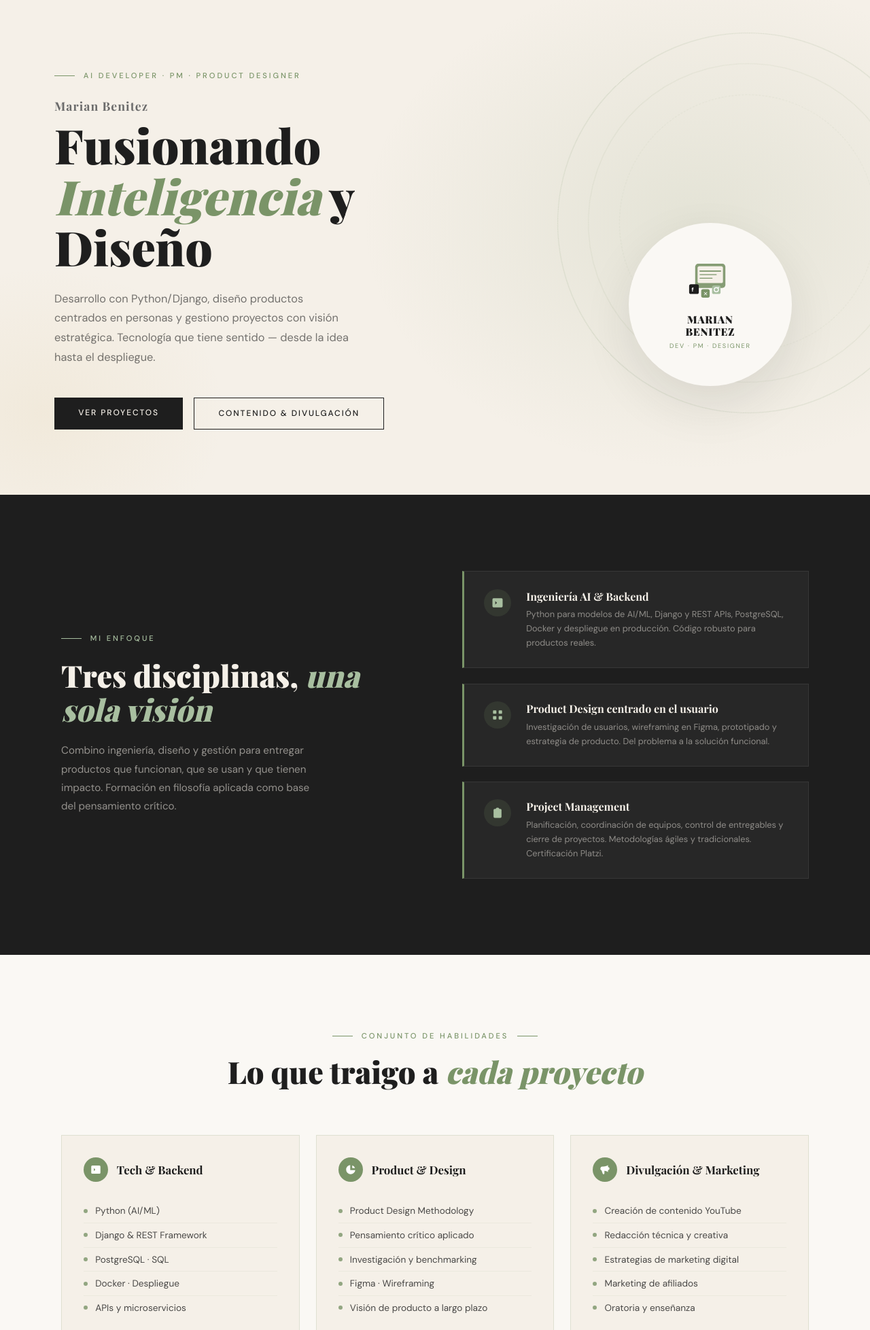
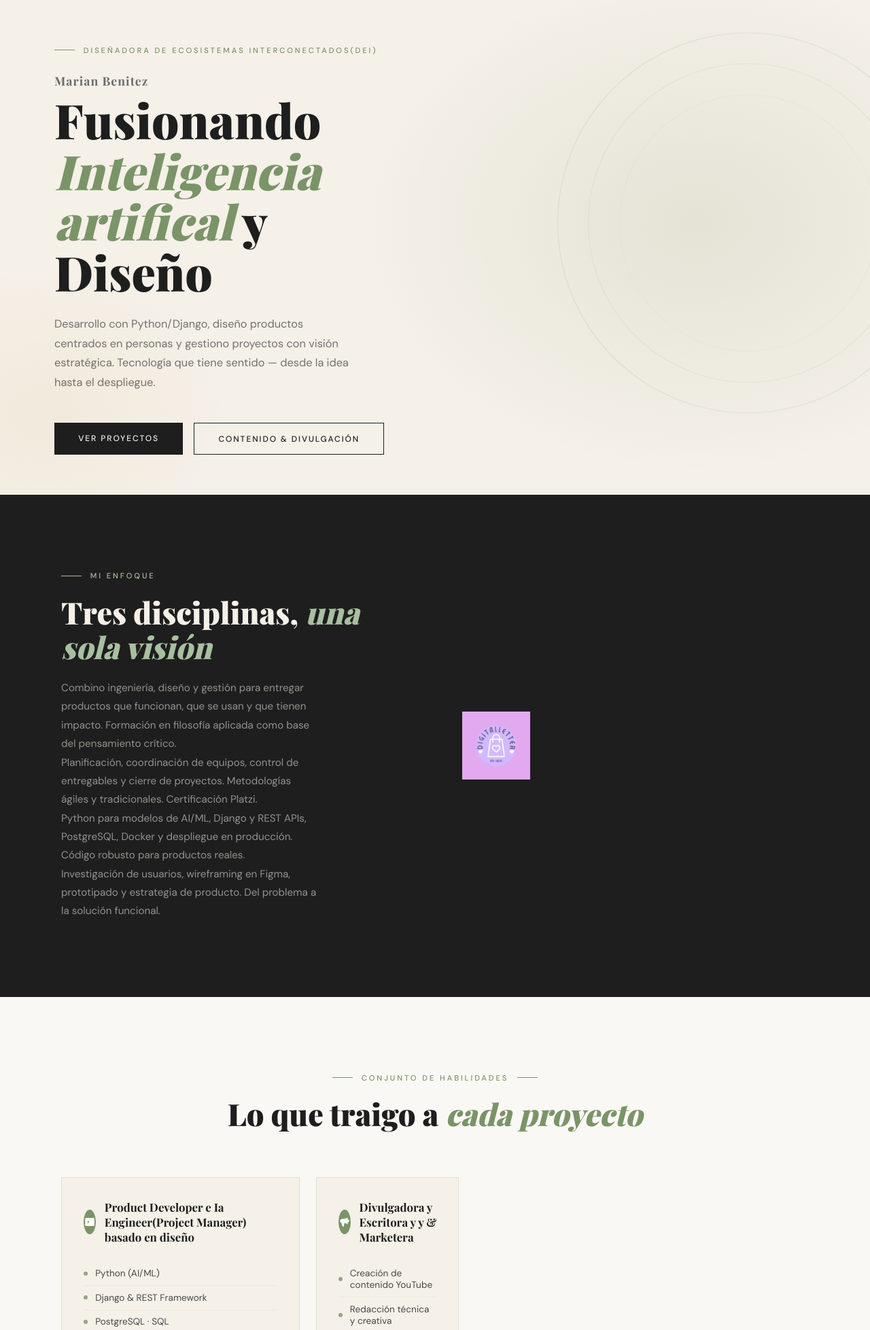
Before and after one commit to MSE-256/me-v2, a Django app: template meTime/templates/home.html in a window 1280 px wide. Shown: the part 72-2029 px from the top of the page at 68% size. Run offline with Django 3.2, Linux system fonts and the light colour scheme; the template is opened without the code that fills it, so the values that code supplies are empty; some web fonts are replaced.

Commit message:
more simple

```diff
--- a/meTime/templates/home.html
+++ b/meTime/templates/home.html
@@ -786,9 +786,9 @@
   <div class="hero-ring"></div>
 
   <div class="hero-content">
-    <div class="eyebrow">AI Developer · PM · Product Designer</div>
+    <div class="eyebrow">Diseñadora de ecosistemas interconectados(DEI)</div>
     <p class="hero-name">Marian Benitez</p>
-    <h1>Fusionando <em>Inteligencia</em> y Diseño</h1>
+    <h1>Fusionando <em>Inteligencia artifical</em> y Diseño</h1>
     <p class="hero-sub">
       Desarrollo con Python/Django, diseño productos centrados en personas y gestiono proyectos con visión estratégica.
       Tecnología que tiene sentido — desde la idea hasta el despliegue.
@@ -797,25 +797,6 @@
       <a href="#projects" class="btn-primary">Ver proyectos</a>
       <a href="#content" class="btn-outline">Contenido &amp; divulgación</a>
     </div>
-  </div>
-
-  <div class="hero-badge">
-    <svg viewBox="0 0 90 80" fill="none" xmlns="http://www.w3.org/2000/svg">
-      <rect x="20" y="8" width="50" height="40" rx="5" fill="#7a9468" opacity="0.9"/>
-      <rect x="24" y="12" width="42" height="28" rx="3" fill="#f5f0e8"/>
-      <line x1="28" y1="20" x2="62" y2="20" stroke="#7a9468" stroke-width="2" stroke-linecap="round"/>
-      <line x1="28" y1="26" x2="55" y2="26" stroke="#7a9468" stroke-width="1.5" stroke-linecap="round"/>
-      <line x1="28" y1="32" x2="48" y2="32" stroke="#7a9468" stroke-width="1.5" stroke-linecap="round"/>
-      <rect x="10" y="42" width="16" height="16" rx="3" fill="#1e1e1e"/>
-      <text x="14" y="54" fill="white" font-size="9" font-weight="bold">f</text>
-      <rect x="30" y="50" width="14" height="14" rx="3" fill="#7a9468"/>
-      <text x="33.5" y="61" fill="white" font-size="9">✕</text>
-      <rect x="48" y="44" width="14" height="14" rx="3" fill="#a8bfa0"/>
-      <circle cx="55" cy="51" r="3.5" stroke="white" stroke-width="1.5" fill="none"/>
-      <circle cx="58.5" cy="47.5" r="1" fill="white"/>
-    </svg>
-    <div class="hb-name">MARIAN<br>BENITEZ</div>
-    <div class="hb-title">Dev · PM · Designer</div>
   </div>
 </section>
 
@@ -826,43 +807,11 @@
       <div class="section-label">Mi enfoque</div>
       <h2>Tres disciplinas, <em>una sola visión</em></h2>
       <p>Combino ingeniería, diseño y gestión para entregar productos que funcionan, que se usan y que tienen impacto. Formación en filosofía aplicada como base del pensamiento crítico.</p>
+      <p>Planificación, coordinación de equipos, control de entregables y cierre de proyectos. Metodologías ágiles y tradicionales. Certificación Platzi.</p>
+      <p>Python para modelos de AI/ML, Django y REST APIs, PostgreSQL, Docker y despliegue en producción. Código robusto para productos reales.</p>
+      <p>Investigación de usuarios, wireframing en Figma, prototipado y estrategia de producto. Del problema a la solución funcional.</p>
     </div>
-    <div class="pillars">
-      <div class="pillar">
-        <div class="pillar-icon">
-          <svg viewBox="0 0 24 24" xmlns="http://www.w3.org/2000/svg">
-            <path d="M8 9l3 3-3 3m5 0h3M5 20h14a2 2 0 002-2V6a2 2 0 00-2-2H5a2 2 0 00-2 2v12a2 2 0 002 2z"/>
-          </svg>
-        </div>
-        <div class="pillar-text">
-          <h3>Ingeniería AI &amp; Backend</h3>
-          <p>Python para modelos de AI/ML, Django y REST APIs, PostgreSQL, Docker y despliegue en producción. Código robusto para productos reales.</p>
-        </div>
-      </div>
-      <div class="pillar">
-        <div class="pillar-icon">
-          <svg viewBox="0 0 24 24" xmlns="http://www.w3.org/2000/svg">
-            <path d="M4 5a1 1 0 011-1h4a1 1 0 011 1v4a1 1 0 01-1 1H5a1 1 0 01-1-1V5zm10 0a1 1 0 011-1h4a1 1 0 011 1v4a1 1 0 01-1 1h-4a1 1 0 01-1-1V5zM4 15a1 1 0 011-1h4a1 1 0 011 1v4a1 1 0 01-1 1H5a1 1 0 01-1-1v-4zm10 0a1 1 0 011-1h4a1 1 0 011 1v4a1 1 0 01-1 1h-4a1 1 0 01-1-1v-4z"/>
-          </svg>
-        </div>
-        <div class="pillar-text">
-          <h3>Product Design centrado en el usuario</h3>
-          <p>Investigación de usuarios, wireframing en Figma, prototipado y estrategia de producto. Del problema a la solución funcional.</p>
-        </div>
-      </div>
-      <div class="pillar">
-        <div class="pillar-icon">
-          <svg viewBox="0 0 24 24" xmlns="http://www.w3.org/2000/svg">
-            <path d="M9 5H7a2 2 0 00-2 2v12a2 2 0 002 2h10a2 2 0 002-2V7a2 2 0 00-2-2h-2M9 5a2 2 0 002 2h2a2 2 0 002-2M9 5a2 2 0 012-2h2a2 2 0 012 2"/>
-          </svg>
-        </div>
-        <div class="pillar-text">
-          <h3>Project Management</h3>
-          <p>Planificación, coordinación de equipos, control de entregables y cierre de proyectos. Metodologías ágiles y tradicionales. Certificación Platzi.</p>
-        </div>
-      </div>
-    </div>
-  </div>
+    <img src="\static\edi_sales.png" alt="mar" width="100">
 </section>
 
 <!-- ════════ SKILLS ════════ -->
@@ -880,7 +829,7 @@
             <path d="M8 9l3 3-3 3m5 0h3M5 20h14a2 2 0 002-2V6a2 2 0 00-2-2H5a2 2 0 00-2 2v12a2 2 0 002 2z"/>
           </svg>
         </div>
-        <h3>Tech &amp; Backend</h3>
+        <h3>Product Developer e Ia Engineer(Project Manager) basado en diseño</h3>
       </div>
       <ul class="skill-list">
         <li><span class="skill-dot"></span>Python (AI/ML)</li>
@@ -888,19 +837,6 @@
         <li><span class="skill-dot"></span>PostgreSQL · SQL</li>
         <li><span class="skill-dot"></span>Docker · Despliegue</li>
         <li><span class="skill-dot"></span>APIs y microservicios</li>
-      </ul>
-    </div>
-
-    <div class="skill-col">
-      <div class="skill-col-header">
-        <div class="skill-col-icon">
-          <svg viewBox="0 0 24 24" xmlns="http://www.w3.org/2000/svg">
-            <path d="M11 3.055A9.001 9.001 0 1020.945 13H11V3.055zM20.488 9H15V3.512A9.025 9.025 0 0120.488 9z"/>
-          </svg>
-        </div>
-        <h3>Product &amp; Design</h3>
-      </div>
-      <ul class="skill-list">
         <li><span class="skill-dot"></span>Product Design Methodology</li>
         <li><span class="skill-dot"></span>Pensamiento crítico aplicado</li>
         <li><span class="skill-dot"></span>Investigación y benchmarking</li>
@@ -909,6 +845,7 @@
       </ul>
     </div>
 
+  <div class="skills-grid">
     <div class="skill-col">
       <div class="skill-col-header">
         <div class="skill-col-icon">
@@ -916,7 +853,7 @@
             <path d="M11 5.882V19.24a1.76 1.76 0 01-3.417.592l-2.147-6.15M18 13a3 3 0 100-6M5.436 13.683A4.001 4.001 0 017 6h1.832c4.1 0 7.625-1.234 9.168-3v14c-1.543-1.766-5.067-3-9.168-3H7a3.988 3.988 0 01-1.564-.317z"/>
           </svg>
         </div>
-        <h3>Divulgación &amp; Marketing</h3>
+        <h3>Divulgadora y Escritora y y &amp; Marketera</h3>
       </div>
       <ul class="skill-list">
         <li><span class="skill-dot"></span>Creación de contenido YouTube</li>
@@ -1148,8 +1085,8 @@
     </div>
 
     <div class="dev-card">
-      <div class="dev-tag tag-design">Product Design</div>
-      <h3>Rediseño UX/UI para Startup B2B</h3>
+      <div class="dev-tag tag-design">Py Store-SEO and Product Design</div>
+      <h3>Rediseño UX/UI para ventas potenciales</h3>
       <p>Investigación de usuarios, prototipado en Figma y estrategia de features para mejorar la retención de una herramienta de gestión de datos.</p>
       <a href="https://www.figma.com/slides/lqTNBeIX9ZI2kygrXtamcq/BuhoCoop" class="dev-link" target="_blank">
         Ver portafolio de diseño
```
Also changed, not shown: meTime/templates/edisales.html (+7 -0 lines).
